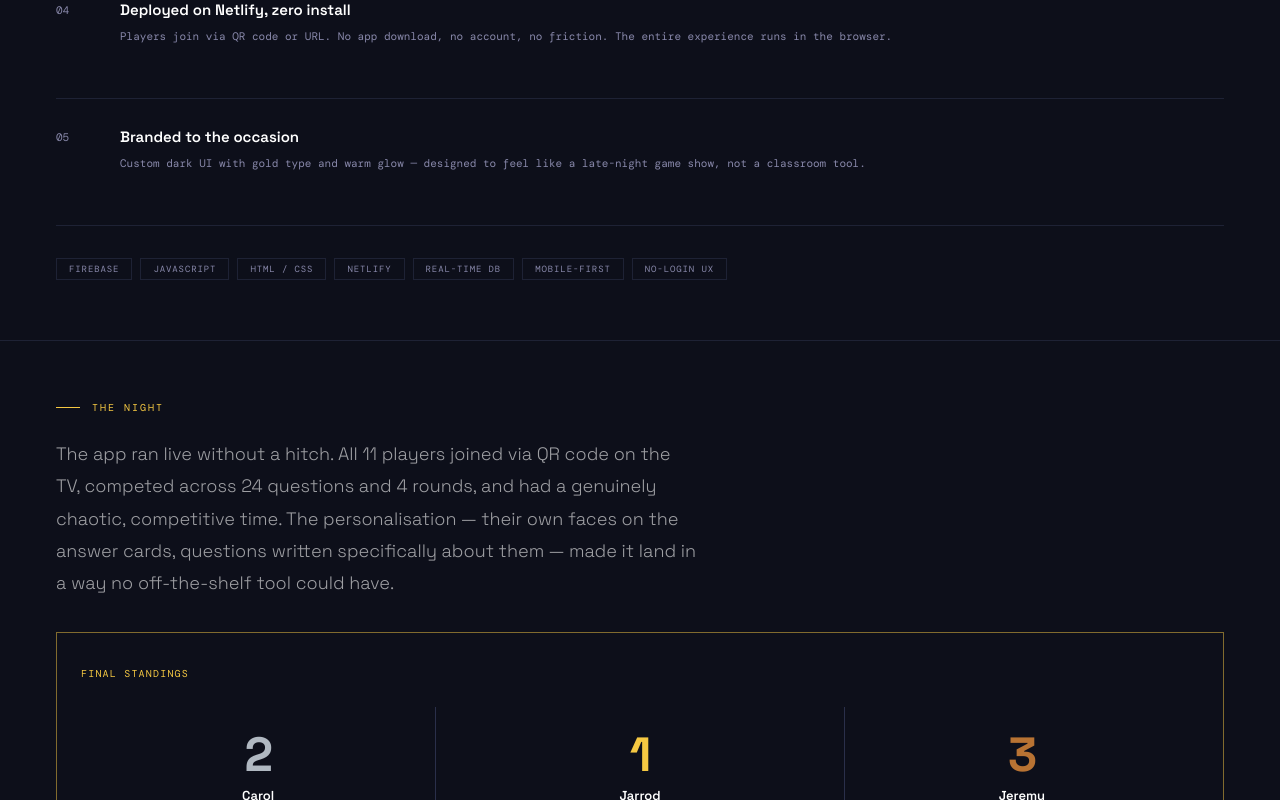
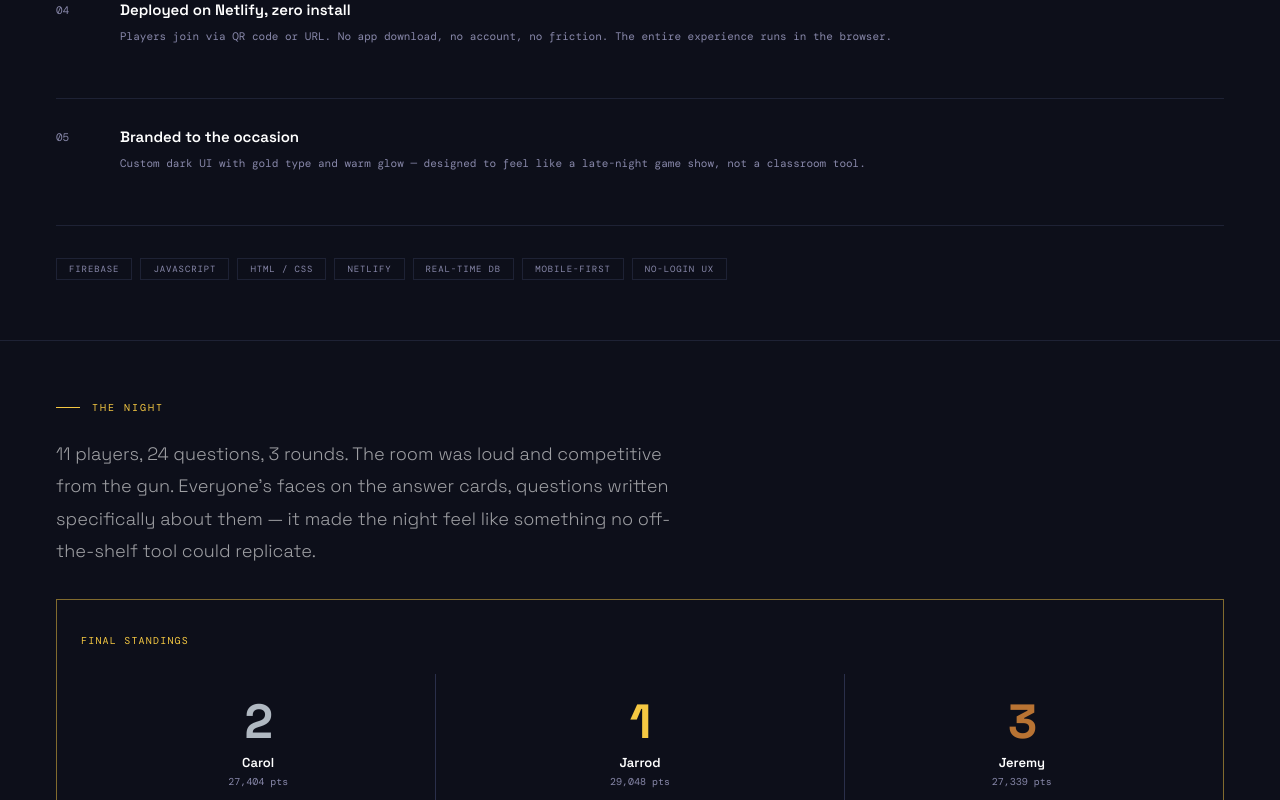
Before and after one commit to jeremytaan/jeremytan-io, a Next.js app: page /projects/team-international in a window 1280 px wide. Shown: the part 4681-5481 px from the top of the page. Built offline with nearby package versions, Linux system fonts and the light colour scheme; a web font is replaced by a local one.

Commit message:
Rewrite The Night section copy

```diff
--- a/app/projects/team-international/page.js
+++ b/app/projects/team-international/page.js
@@ -119,7 +119,7 @@ export default function TeamInternationalPage() {
         </div>
         <div style={{display:'flex', flexDirection:'column'}}>
           {[
-            {n:'01', title:'Designed the experience first', body:'Mapped the full game flow — lobby join → question → answer reveal → leaderboard → final results — keeping friction as low as possible for non-technical guests joining mid-party.'},
+            {n:'01', title:'Designed the experience first', body:'Mapped the full game flow — lobby join → questions → answer reveal → leaderboard → final results — keeping the experience as smooth and enjoyable as possible for everyone playing.'},
             {n:'02', title:'Custom questions about real people', body:'Wrote 24 "most likely to…" questions across 4 rounds: Warm-Up, Inside Jokes, Fun & Playful, and Cheeky & Fun — each answer option featuring a real friend\'s name and photo.'},
             {n:'03', title:'Real-time sync with Firebase', body:'Firebase Realtime Database keeps all 11 players in sync — answer submissions, round transitions, and live score updates happen instantly across every device.'},
             {n:'04', title:'Deployed on Netlify, zero install', body:'Players join via QR code or URL. No app download, no account, no friction. The entire experience runs in the browser.'},
@@ -148,7 +148,7 @@ export default function TeamInternationalPage() {
           <span style={{fontFamily:'DM Mono, monospace', fontSize:10, fontWeight:300, letterSpacing:'0.2em', textTransform:'uppercase', color:'#f5c842'}}>The Night</span>
         </div>
         <p style={{fontSize:'clamp(15px, 2vw, 18px)', fontWeight:300, color:'rgba(255,255,255,0.6)', lineHeight:1.8, maxWidth:640, marginBottom:32}}>
-          The app ran live without a hitch. All 11 players joined via QR code on the TV, competed across 24 questions and 4 rounds, and had a genuinely chaotic, competitive time. The personalisation — their own faces on the answer cards, questions written specifically about them — made it land in a way no off-the-shelf tool could have.
+          11 players, 24 questions, 3 rounds. The room was loud and competitive from the gun. Everyone's faces on the answer cards, questions written specifically about them — it made the night feel like something no off-the-shelf tool could replicate.
         </p>
         <div style={{background:'#0d0f1a', border:'1px solid rgba(245,200,66,0.5)', padding:'32px 24px'}}>
           <p style={{fontFamily:'DM Mono, monospace', fontSize:10, letterSpacing:'0.12em', textTransform:'uppercase', color:'#f5c842', marginBottom:24}}>Final standings</p>
```
